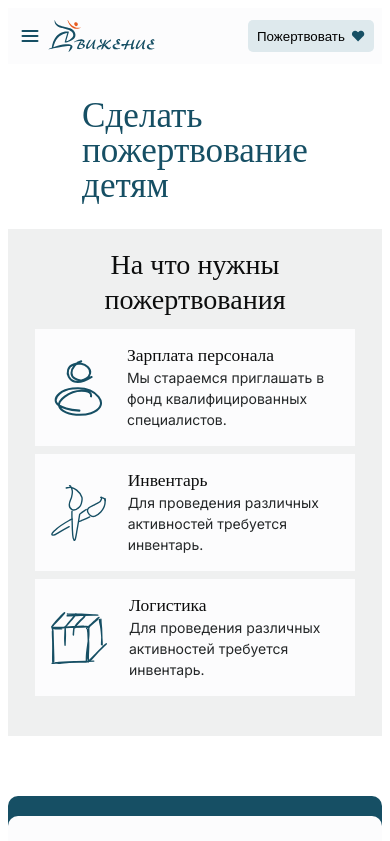
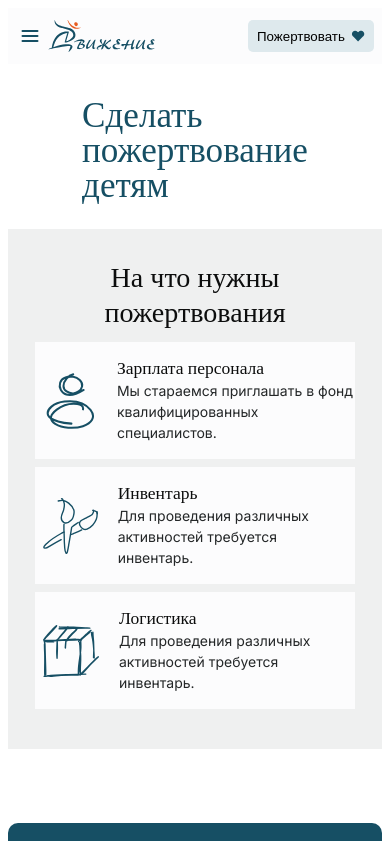
Before and after one commit to Phizick/NKO-project, a Next.js app in the folder frontend/: page /donation in a window 390 px wide. Shown: the top 841 px of the page. Built offline with nearby package versions, Linux system fonts and the light colour scheme.

Commit message:
fix: fix reasons on mobile

```diff
--- a/frontend/components/Donation/Donation.module.css
+++ b/frontend/components/Donation/Donation.module.css
@@ -4,7 +4,6 @@
 	min-width: 360px;
 	font-family: 'Inter', sans-serif;
 	font-style: normal;
-	--linear-anim: all .2s linear;
 }
 .donate__title {
 	font-family: 'Sreda', serif;
@@ -38,6 +37,7 @@
 }
 .donate__reasonsTitle {
 	margin: 42px auto 0;
+	border-radius: 5px;
 	font-family: 'Sreda';
 	font-style: normal;
 	font-weight: 400;
@@ -131,7 +131,6 @@
 	background-color: inherit;
 	border: none;
 	padding: 0 6px 12px;
-	transition: var(--linear-anim);
 }
 .donate__formSwitcher_type_active {
 	color: var(--Orange-300);
@@ -159,7 +158,7 @@
 }
 .donate__donationContainer {
 	grid-area: donation-row1;
-	transition: var(--linear-anim);
+	transition: all 0.2s linear;
 	visibility: visible;
 	opacity: 1;
 	display: flex;
@@ -172,7 +171,7 @@
 	background-color: var(--Cyan-100);
 	border: none;
 	padding: 0;
-	transition: var(--linear-anim);
+	transition: all 0.2s linear;
 	border-radius: 5px;
 	width: 100vw;
 	height: 56px;
@@ -195,7 +194,7 @@
 	flex-direction: column;
 	text-align: left;
 	grid-area: donation-row2;
-	transition: var(--linear-anim);
+	transition: all 0.2s linear;
 }
 .donate__formLabel:last-of-type {
 	justify-content: space-between;
@@ -264,7 +263,7 @@
 	background-color: var(--Gradation-200);
 	border: 1px solid var(--Gradation-300);
 	border-radius: 5px;
-	transition: var(--linear-anim);
+	transition: all 0.2s linear;
 }
 .donate__formCheckbox::after {
 	position: absolute;
@@ -275,7 +274,7 @@
 	right: 15px;
 	border-radius: 2.5px;
 	background-color: var(--Gradation-400);
-	transition: var(--linear-anim);
+	transition: all 0.2s linear;
 }
 .donate__formCheckbox:checked::before {
 	background-color: var(--Orange-300);
@@ -325,6 +324,15 @@
 	font-weight: 500;
 	text-decoration: none;
 	border-bottom: 1px solid var(--Gradation-500);
+}
+.donate__formSwitcher, .donate__formRadio, .donate__button, .donate__formDonation {
+	transition: all 0.2s linear;
+}
+.donate__formSwitcher:hover, .donate__formRadio:hover, .donate__button:hover, .donate__formDonation:hover {
+	opacity: .8;
+}
+.donate__formDonation:hover {
+
 }
 @media screen and (max-width: 1010px) {
 	.donate__title {
@@ -380,6 +388,15 @@
 	}
 }
 @media screen and (max-width: 768px) {
+	.donate__reasons {
+    padding-top: 31px;
+    margin-bottom: 14px;
+
+	}
+	.donate__reason {
+		gap: 20px;
+    padding: 16px 0 16px 8px
+	}
 	.donate__container {
     width: 100%;
 		padding: 20px 0 20px;
```
